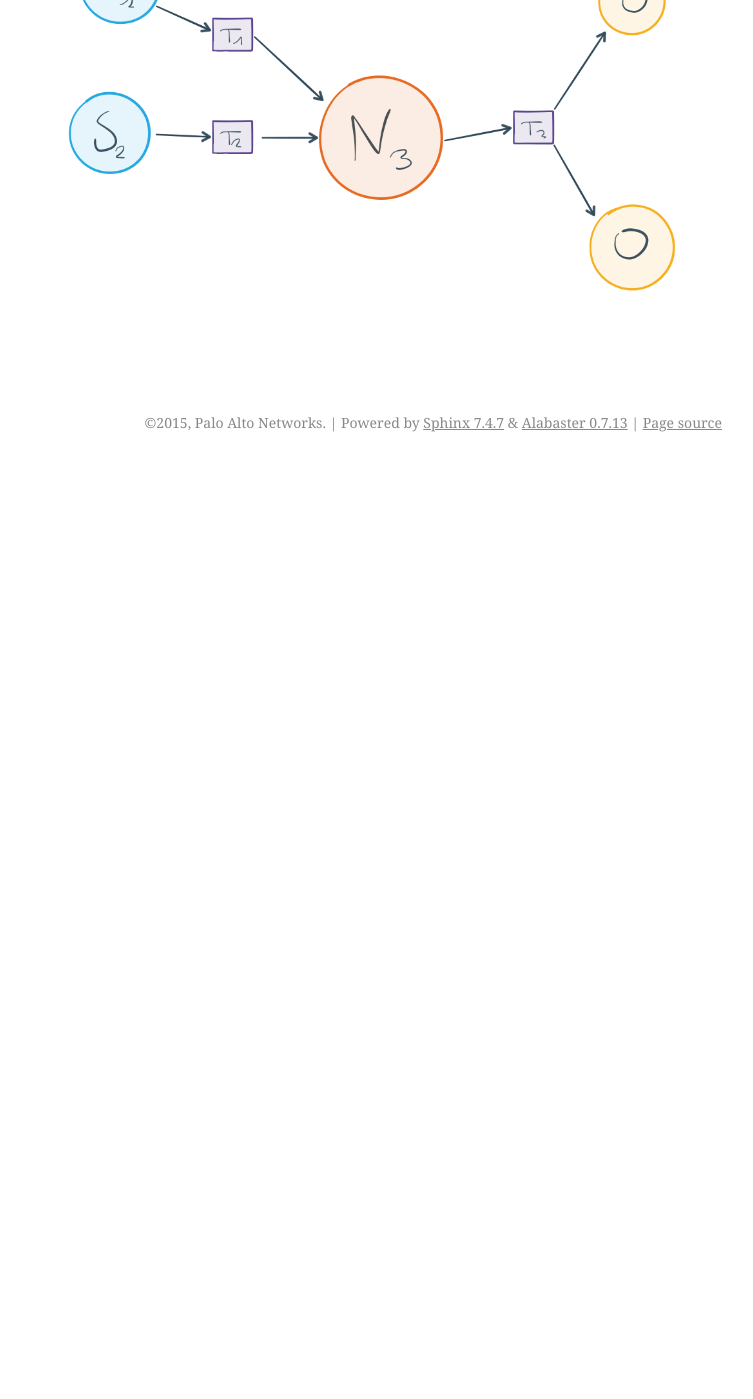
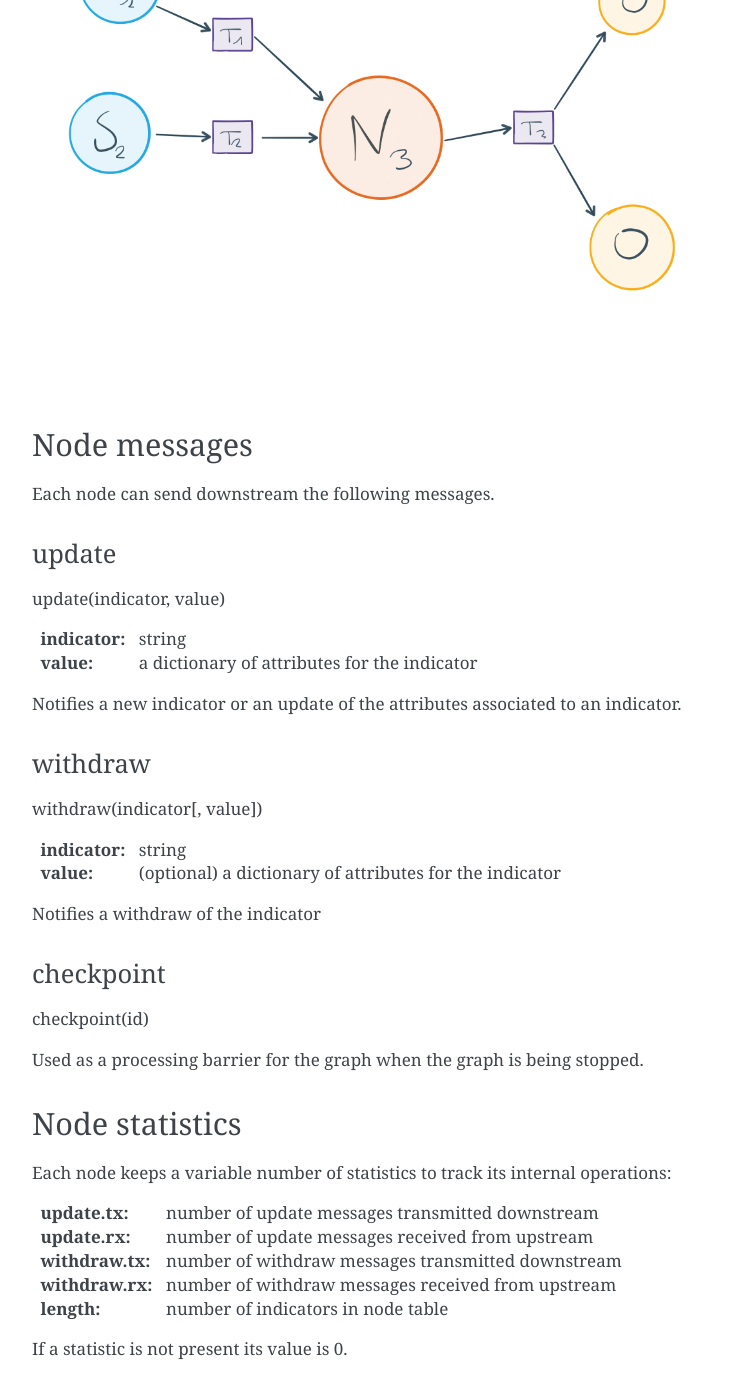
Before and after one commit to PaloAltoNetworks/minemeld-core, a Sphinx documentation site: the page built from docs/architecture.rst, in a window 1280 px wide and 1400 px high, scrolled down 1854 px. Shown: the whole window, without its empty margins (388-1141 px from the left). Built offline with Sphinx 7.4.7, drawn with Linux system fonts in a browser that asks for light colours; before the commit the page ends 2316 px from its top, so only the background shows below that; some of the changed text lies outside the part shown.

Commit message:
Added more details

```diff
--- a/docs/architecture.rst
+++ b/docs/architecture.rst
@@ -34,3 +34,50 @@ node sends its downstream message to a *topic* named as the node, and all
 the downstream nodes are subscribers of this topic.
 
 .. image:: images/topics.png
+
+Node messages
+-------------
+
+Each node can send downstream the following messages.
+
+update
+******
+
+update(indicator, value)
+
+:indicator: string
+:value: a dictionary of attributes for the indicator
+
+Notifies a new indicator or an update of the attributes associated to an
+indicator.
+
+withdraw
+********
+
+withdraw(indicator[, value])
+
+:indicator: string
+:value: (optional) a dictionary of attributes for the indicator
+
+Notifies a withdraw of the indicator
+
+checkpoint
+**********
+
+checkpoint(id)
+
+Used as a processing barrier for the graph when the graph is being stopped.
+
+Node statistics
+---------------
+
+Each node keeps a variable number of statistics to track its internal
+operations:
+
+:update.tx: number of update messages transmitted downstream
+:update.rx: number of update messages received from upstream
+:withdraw.tx: number of withdraw messages transmitted downstream
+:withdraw.rx: number of withdraw messages received from upstream
+:length: number of indicators in node table
+
+If a statistic is not present its value is 0.
```
